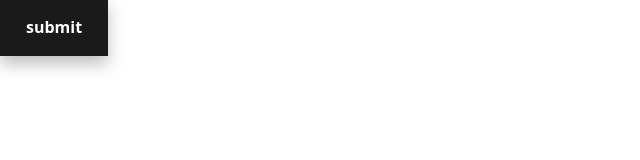
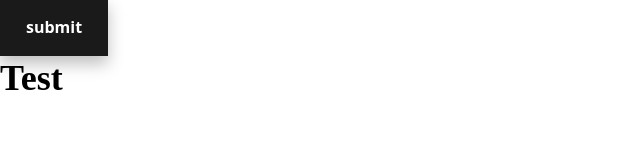
Before and after one commit to KamelMesbahi13/hotel, a React (Vite) app: page / in a window 1280 px wide. Shown: the top 160 px of the page, without its empty margins (0-640 px from the left). Built offline with nearby package versions, Linux system fonts and the light colour scheme.

Commit message:
adding css commit

```diff
--- a/src/App.jsx
+++ b/src/App.jsx
@@ -2,6 +2,7 @@ const App = () => {
   return (
     <div>
       <div className="button">submit</div>
+      <h1>test</h1>
     </div>
   );
 };
--- a/src/index.css
+++ b/src/index.css
@@ -72,3 +72,22 @@
   box-shadow: none;
   transform: translateY(0);
 }
+
+@layer components {
+  p,
+  a {
+    @apply text-sm md:text-base;
+  }
+
+  h1 {
+    @apply text-3xl font-semibold capitalize font-second md:font-bold md:text-4xl;
+  }
+
+  h2 {
+    @apply text-xl font-semibold capitalize font-second md:font-bold md:text-2xl;
+  }
+
+  h6 {
+    @apply mb-2 text-xl font-bold md:text-2xl font-main;
+  }
+}
--- a/tailwind.config.js
+++ b/tailwind.config.js
@@ -2,7 +2,20 @@
 export default {
   content: ["./index.html", "./src/**/*.{js,ts,jsx,tsx}"],
   theme: {
-    extend: {},
+    colors: {
+      textColor: "#252525",
+      white: "#ffffff",
+      grey: "#eee",
+      mainColor: "#096FAD",
+      hoverColor: "#439CDB",
+      secondColor: "#69fab4",
+    },
+    extend: {
+      fontFamily: {
+        main: ["Jost", "sans-serif"],
+        second: ["Lora", "serif"],
+      },
+    },
   },
   plugins: [],
 };
```
